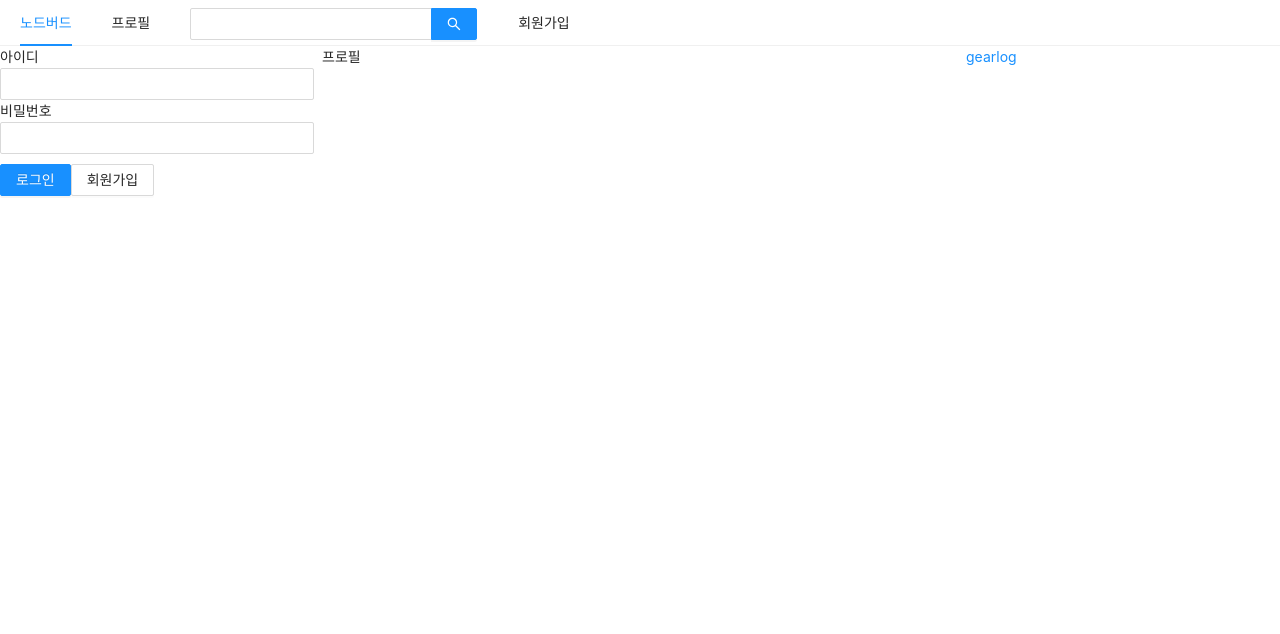
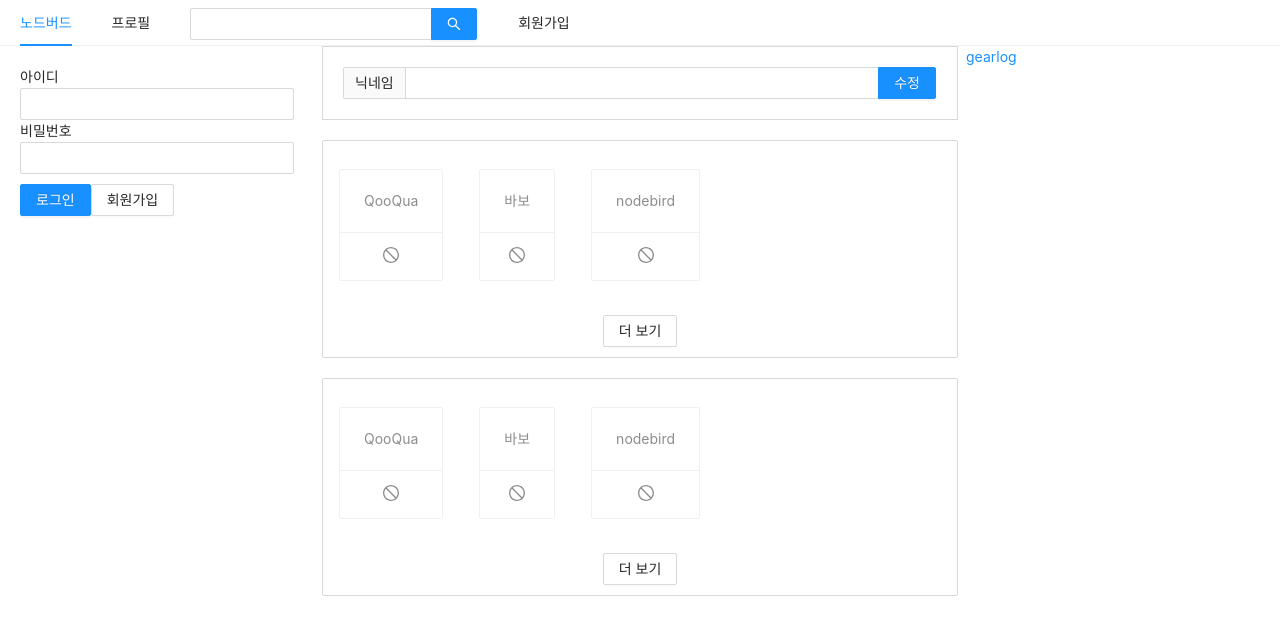
Before and after one commit to DevLeeYG/NextNodeBiard, a Next.js app in the folder my-app/: page /profile in a window 1280 px wide. Shown: the top 634 px of the page. Built offline with nearby package versions, Linux system fonts and the light colour scheme.

Commit message:
client : { date:12/19 , 작성한 기능 :profile page }

```diff
--- a/my-app/component/AppLayout.js
+++ b/my-app/component/AppLayout.js
@@ -7,6 +7,7 @@
 import LoginForm from "../component/LoginForm";
 const AppLayout = ({ children }) => {
   const [isLogin, setIsLogin] = useState(false);
+
   return (
     <div>
       <Menu mode="horizontal">
@@ -31,7 +32,11 @@
       </Menu>
       <Row gutter={8}>
         <Col xs={24} md={6}>
-          {isLogin ? <UserProfile /> : <LoginForm />}
+          {isLogin ? (
+            <UserProfile setIsLogin={setIsLogin} />
+          ) : (
+            <LoginForm setIsLogin={setIsLogin} />
+          )}
         </Col>
         <Col xs={24} md={12}>
           {children}
--- /dev/null
+++ b/my-app/component/FollowList.js
@@ -0,0 +1,55 @@
+import { Button, Card, List } from "antd";
+import { StopOutlined } from "@ant-design/icons";
+import React, { useMemo } from "react";
+import PropTypes from "prop-types";
+
+const FollowList = ({ header, data }) => {
+  const style = useMemo(() => [
+    {
+      marginBottom: "20px",
+    },
+    { marginTop: "20px" },
+  ]);
+  console.log(style);
+  const grid = useMemo(() => ({
+    gutter: 4,
+    xs: 2,
+    md: 3,
+  }));
+
+  const head = useMemo(() => {
+    <div>{header}</div>;
+  });
+
+  const loadMore = useMemo(() => (
+    <div style={{ textAlign: "center", margin: "10px 0" }}>
+      <Button>더 보기</Button>
+    </div>
+  ));
+
+  return (
+    <List
+      style={style[0]}
+      grid={grid}
+      size="small"
+      header={head}
+      loadMore={loadMore}
+      bordered
+      dataSource={data}
+      renderItem={(item) => (
+        <List.Item style={style[1]}>
+          <Card actions={[<StopOutlined key="stop" />]}>
+            <Card.Meta description={item.nickname} />
+          </Card>
+        </List.Item>
+      )}
+    />
+  );
+};
+
+FollowList.propTypes = {
+  header: PropTypes.string.isRequired,
+  data: PropTypes.array.isRequired,
+};
+
+export default FollowList;
--- a/my-app/component/LoginForm.js
+++ b/my-app/component/LoginForm.js
@@ -7,7 +7,7 @@
   margin-top: 10px;
 `;
 
-const LoginForm = () => {
+const LoginForm = ({ setIsLogin }) => {
   const [id, setId] = useState("");
   const [passWord, setPassWord] = useState("");
   const [checkPass, setCheckPass] = useState("");
@@ -18,8 +18,18 @@
   const onChangePass = useCallback((e) => {
     setPassWord(e.target.value);
   }, []);
+
+  const onSubmitForm = useCallback(() => {
+    console.log({ id, passWord });
+    setIsLogin(true);
+  }, [id, passWord]);
+
+  const FormWrapper = styled(Form)`
+    padding: 20px;
+  `;
+
   return (
-    <Form>
+    <FormWrapper onFinish={onSubmitForm}>
       <div>
         <label htmlFor="user-id">아이디</label>
         <br />
@@ -46,20 +56,8 @@
           </a>
         </Link>
       </ButtonWrapper>
-    </Form>
+    </FormWrapper>
   );
 };
 
 export default LoginForm;
-{
-  /* <div>
-        <label htmlFor="user-check-pass">비밀번호 확인</label>
-        <br />
-        <Input
-          name="user-check-pass"
-          value={checkPass}
-          onChange={onCheckPass}
-          required
-        />
-      </div> */
-}
--- /dev/null
+++ b/my-app/component/NicknameEditForm.js
@@ -0,0 +1,19 @@
+import React, { useMemo } from "react";
+import { Form, Input } from "antd";
+import styled from "styled-components";
+
+const NicknameEditForm = () => {
+  const style = useMemo(() => ({
+    marginBottom: "20px",
+    border: "1px solid #d9d9d9",
+    padding: "20px",
+  }));
+
+  return (
+    <Form style={style}>
+      <Input.Search addonBefore="닉네임" enterButton="수정" />
+    </Form>
+  );
+};
+
+export default NicknameEditForm;
--- a/my-app/component/UserProfile.js
+++ b/my-app/component/UserProfile.js
@@ -1,7 +1,32 @@
-import React from "react";
+import React, { useCallback } from "react";
+import { Card, Avatar, Button } from "antd";
 
-const UserProfile = () => {
-  return <div></div>;
+const UserProfile = ({ setIsLogin }) => {
+  const onLogout = useCallback(() => {
+    setIsLogin(false);
+  }, []);
+
+  return (
+    <Card
+      actions={[
+        <div key="twit">
+          짹짹
+          <br />0
+        </div>,
+        <div key="followings">
+          팔로잉
+          <br />0
+        </div>,
+        <div key="followings">
+          팔로워
+          <br />0
+        </div>,
+      ]}
+    >
+      <Card.Meta avatar={<Avatar>ZC</Avatar>} title="QooQua" />
+      <Button onClick={onLogout}>로그아웃</Button>
+    </Card>
+  );
 };
 
 export default UserProfile;
--- a/my-app/pages/profile.js
+++ b/my-app/pages/profile.js
@@ -1,8 +1,26 @@
 import React from "react";
 import AppLayout from "../component/AppLayout";
+import NicknameEditForm from "../component/NicknameEditForm";
+import FollowList from "../component/FollowList";
+const Profile = () => {
+  const followerList = [
+    { nickname: "QooQua" },
+    { nickname: "바보" },
+    { nickname: "nodebird" },
+  ];
+  const followingList = [
+    { nickname: "QooQua" },
+    { nickname: "바보" },
+    { nickname: "nodebird" },
+  ];
 
-const Profile = () => {
-  return <AppLayout>프로필</AppLayout>;
+  return (
+    <AppLayout>
+      <NicknameEditForm />
+      <FollowList header="팔로잉 목록" data={followingList} />
+      <FollowList header="팔로잉 목록" data={followerList} />
+    </AppLayout>
+  );
 };
 
 export default Profile;
```
